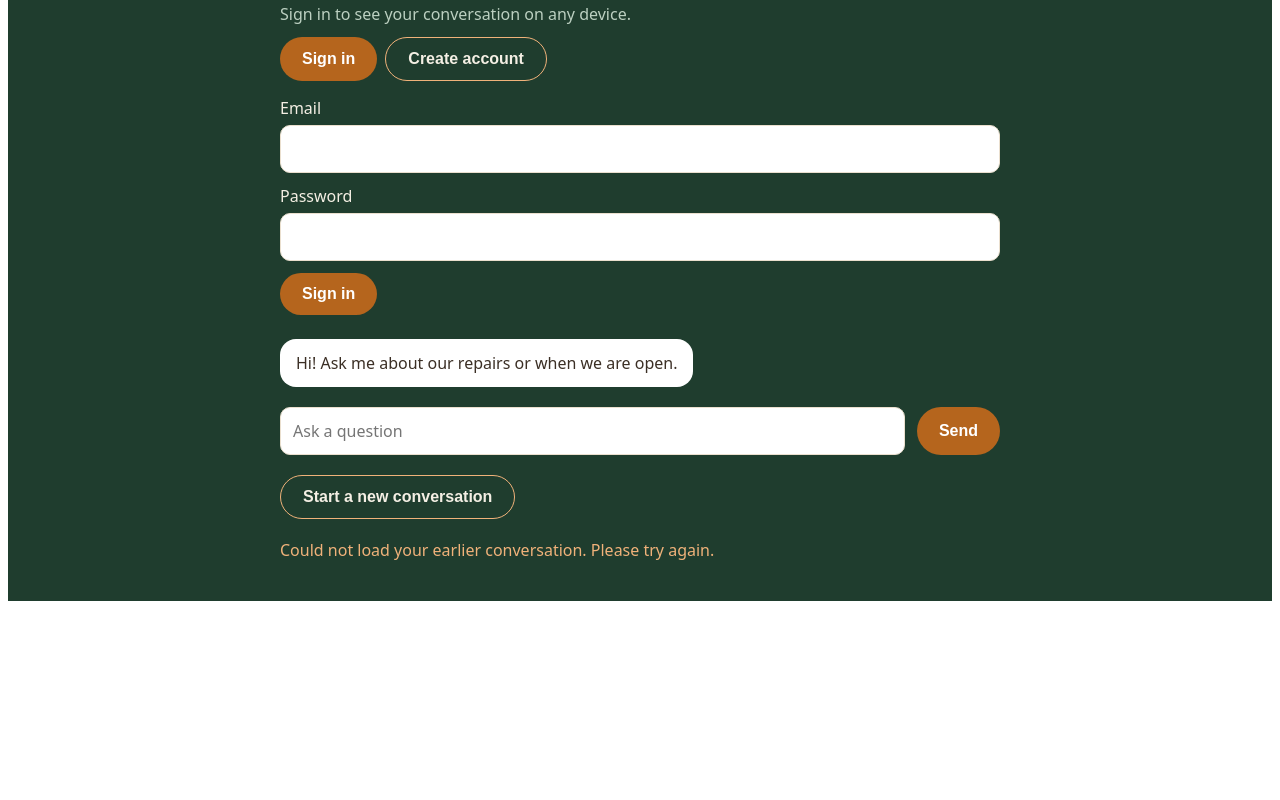
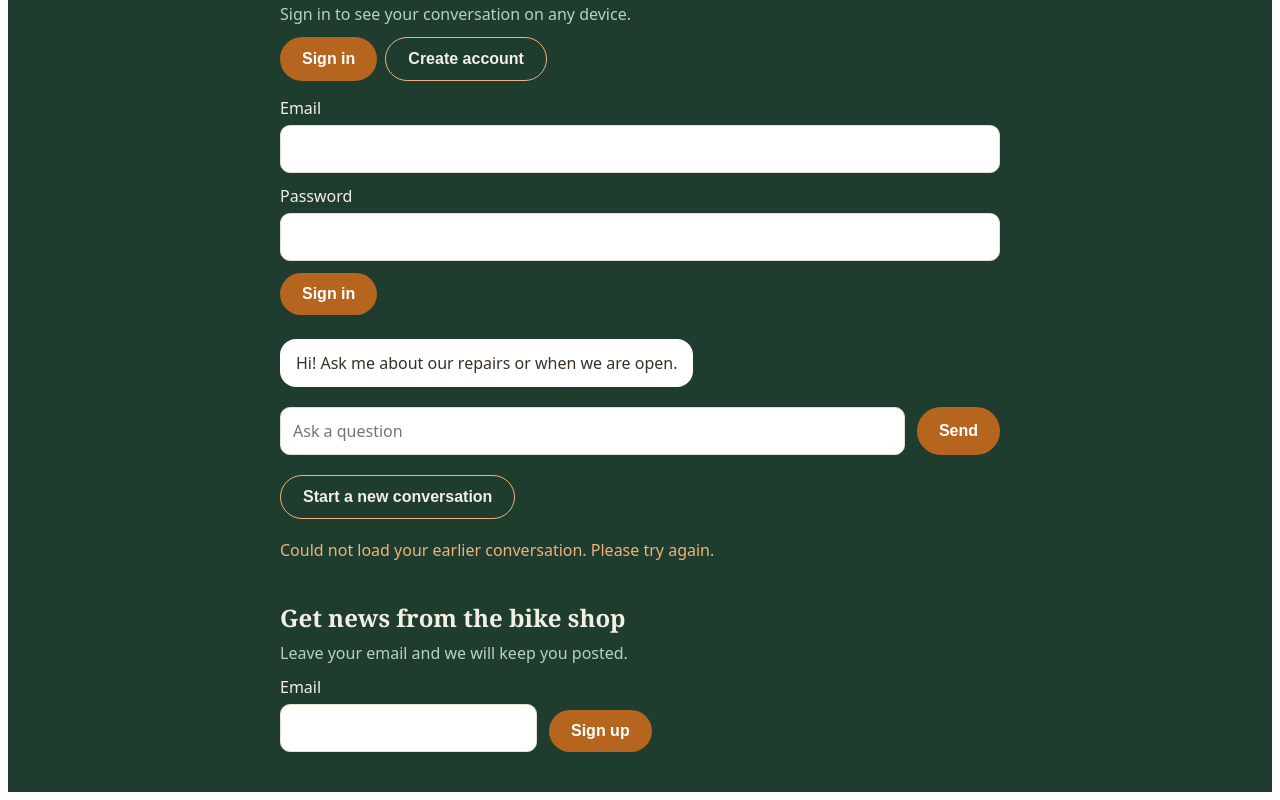
Before and after one commit to skill-in-projects/6af219bdfddedc9ce8f0844f, a React (Vite) app: page /#/bike-shop in a window 1280 px wide. Shown: the part 233-1033 px from the top of the page. Before the commit the page ends 842 px from the top, so only its background shows below. Built offline with nearby package versions, Linux system fonts and the light colour scheme; no server answers.

Commit message:
agent: Add a newsletter sign-up for bike shop customers.

```diff
--- a/src/pages/BikeShopSupport.jsx
+++ b/src/pages/BikeShopSupport.jsx
@@ -101,6 +101,9 @@ export default function BikeShopSupport() {
   const [confirm, setConfirm] = useState('')
   const [authMessage, setAuthMessage] = useState('')
   const [authBusy, setAuthBusy] = useState(false)
+  const [newsletterEmail, setNewsletterEmail] = useState('')
+  const [newsletterMessage, setNewsletterMessage] = useState('')
+  const [newsletterBusy, setNewsletterBusy] = useState(false)
 
   // Shows the signed-in customer's conversation, or this browser's when no one is signed in
   useEffect(() => {
@@ -206,6 +209,30 @@ export default function BikeShopSupport() {
       setMessage('Could not reach the shop assistant right now. Please try again.')
     } finally {
       setLoading(false)
+    }
+  }
+
+  async function handleNewsletter(event) {
+    event.preventDefault()
+    setNewsletterMessage('')
+    setNewsletterBusy(true)
+    try {
+      const response = await fetch(apiUrl('/api/bike-shop/newsletter'), {
+        method: 'POST',
+        headers: { 'Content-Type': 'application/json' },
+        body: JSON.stringify({ email: newsletterEmail }),
+      })
+      if (await isResting(response)) {
+        setResting(true)
+        return
+      }
+      const data = await response.json().catch(() => ({}))
+      if (data.status === 'ok') setNewsletterEmail('')
+      setNewsletterMessage(data.message ?? 'Could not sign you up right now. Please try again.')
+    } catch {
+      setNewsletterMessage('Could not reach the sign-up right now. Please try again.')
+    } finally {
+      setNewsletterBusy(false)
     }
   }
 
@@ -363,6 +390,20 @@ export default function BikeShopSupport() {
       </div>
 
       {message && <p style={{ color: colors.onPaperAccent, margin: '20px 0 0' }}>{message}</p>}
+
+      <section style={{ marginTop: 40, color: colors.onPaper }}>
+        <h2 style={{ fontFamily: 'Georgia, serif', fontSize: 24, margin: '0 0 8px' }}>Get news from the bike shop</h2>
+        <p style={{ color: colors.onPaperMuted, margin: '0 0 12px' }}>Leave your email and we will keep you posted.</p>
+        <form onSubmit={handleNewsletter} style={{ display: 'flex', gap: 12, flexWrap: 'wrap' }}>
+          <Field label="Email" type="email" autoComplete="email" value={newsletterEmail} onChange={(event) => setNewsletterEmail(event.target.value)} required />
+          <div style={{ alignSelf: 'end' }}>
+            <button type="submit" style={buttonStyle} disabled={newsletterBusy}>
+              {newsletterBusy ? 'Please wait...' : 'Sign up'}
+            </button>
+          </div>
+        </form>
+        {newsletterMessage && <p style={{ color: colors.onPaperAccent, margin: '12px 0 0' }}>{newsletterMessage}</p>}
+      </section>
     </main>
   )
 }
```
Also changed, not shown: 1 other file (tests, documents, lock files or other folders).
